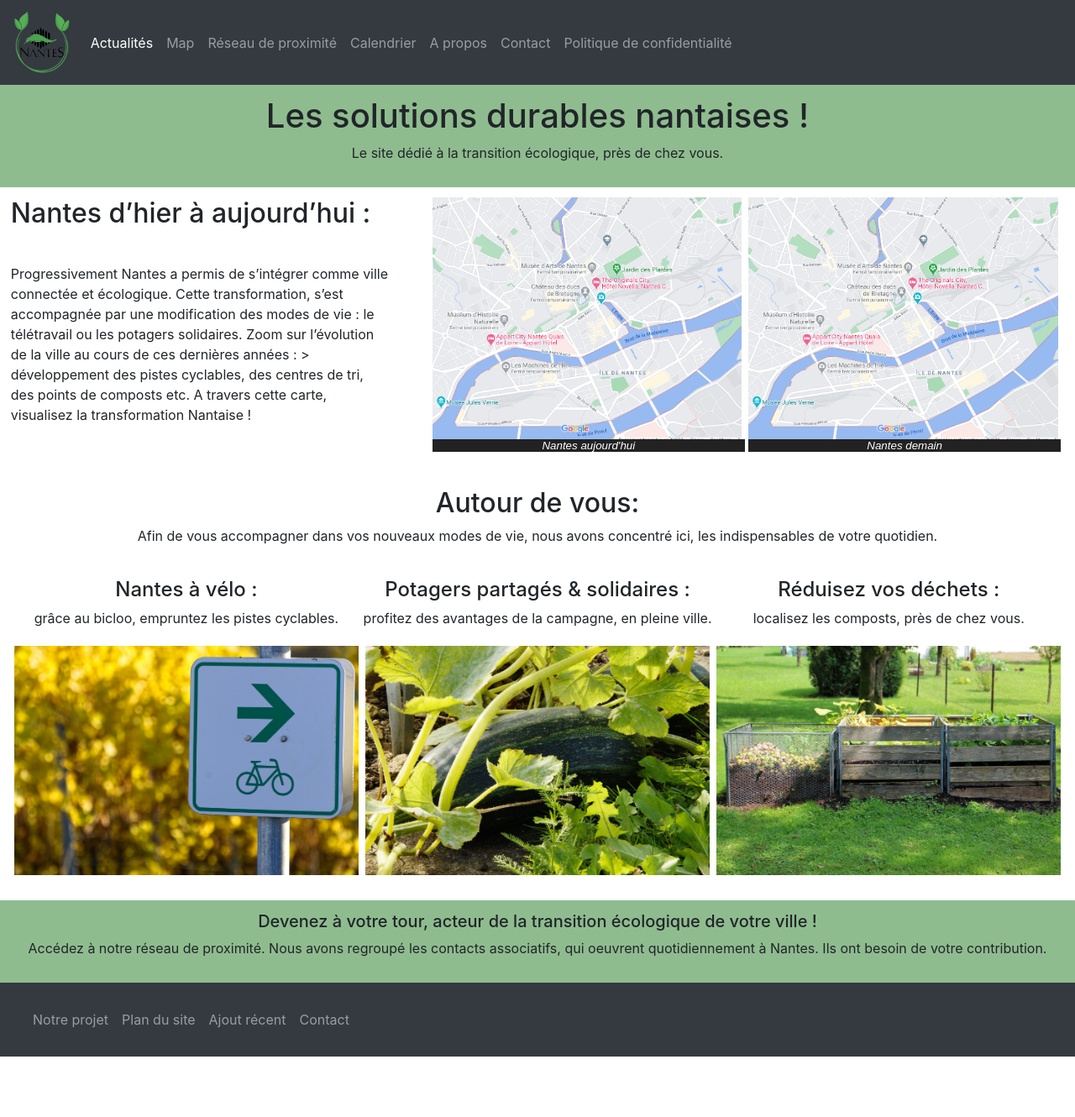
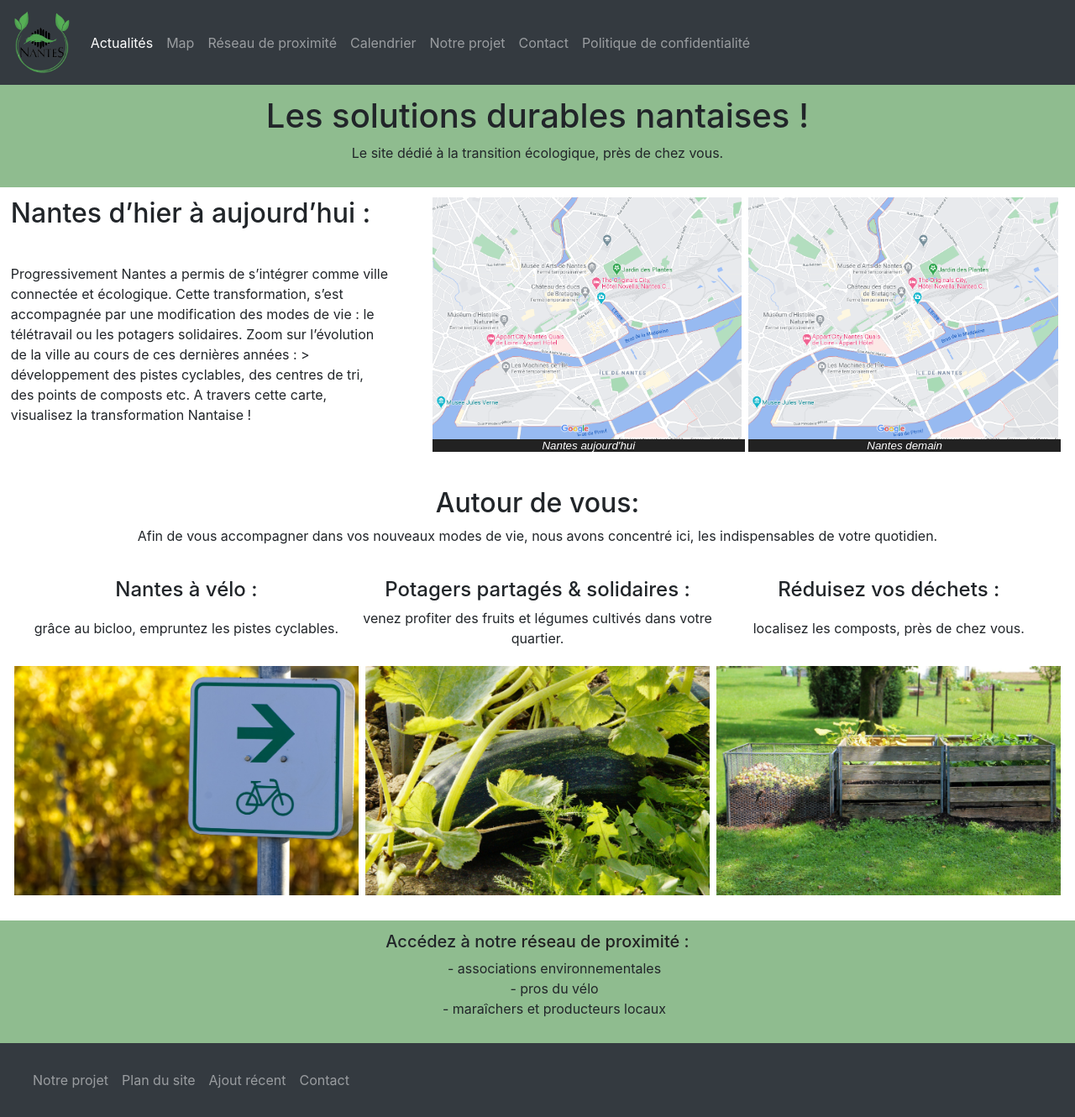
Before and after one commit to Jterom/Workshop2020, a PHP site: page / in a window 1280 px wide. Shown: the whole page at 84% size. Before the commit the page ends 1258 px from the top, so only its background shows below. Run offline with PHP 8.4, Linux system fonts and the light colour scheme; some libraries are stand-ins or nearby versions.

```diff
--- a/association.php
+++ b/association.php
@@ -24,6 +24,9 @@
         });
 
     </script>
+
+
+    <a href="contact.php"> <button>Soumettre un contact</button> </a>
 
 <div class="search">
     <input type="search" id="site-search">
--- a/index.php
+++ b/index.php
@@ -37,7 +37,7 @@
     <p id="velo_resume">grâce au bicloo, empruntez les pistes cyclables. </p>
     <img src="src/ressources/velo.jpg" id="velo_img">
     <h4 id="potager_title">Potagers partagés & solidaires :</h4>
-    <p id="potager_resume">profitez des avantages de la campagne, en pleine ville.</p>
+    <p id="potager_resume">venez profiter des fruits et légumes cultivés dans votre quartier.</p>
     <img src="src/ressources/potager.jpg" id="potager_img">
     <h4 id="compost_title">Réduisez vos déchets :</h4>
     <p id="compost_resume">   localisez les composts, près de chez vous. </p>
@@ -45,8 +45,12 @@
 </div>
 
 <div class="all_actors">
-    <h5 id="actors_title">Devenez à votre tour, acteur de la transition écologique de votre ville !</h5>
-    <p id="actors_resume">Accédez à notre réseau de proximité. Nous avons regroupé les contacts associatifs, qui oeuvrent quotidiennement à Nantes. Ils ont besoin de votre contribution. </p>
+    <h5 id="actors_title">Accédez à notre <a href="association.php" style="text-decoration: none;color: #222222">réseau de proximité :</a> </h5>
+        <ul>
+        <li>- associations environnementales</li>
+        <li>- pros du vélo</li>
+        <li>- maraîchers et producteurs locaux</li>
+    </ul>
 </div>
 </body>
 </html>
--- a/parts/header.php
+++ b/parts/header.php
@@ -9,7 +9,7 @@
             <a class="nav-item nav-link" href="map.php">Map</a>
             <a class="nav-item nav-link" href="association.php">Réseau de proximité</a>
             <a class="nav-item nav-link" href="calendrier.php">Calendrier</a>
-            <a class="nav-item nav-link" href="a-propos.php">A propos</a>
+            <a class="nav-item nav-link" href="a-propos.php">Notre projet</a>
             <a class="nav-item nav-link" href="contact.php">Contact</a>
             <a class="nav-item nav-link" href="politique_conf.php">Politique de confidentialité</a>
         </div>
--- a/src/css/association.css
+++ b/src/css/association.css
@@ -11,23 +11,22 @@ head{
 
 /*Partie de recherche*/
 .search{
-    margin: auto;
     width: 100%;
     padding-top: 3%;
     padding-bottom: 5%;
-    grid-row-start: 2;
+    grid-row-start: 3;
     text-align: center;
 }
 
 /*Partie Filtre*/
 #filtre_title{
-    grid-row-start: 3;
+    grid-row-start: 4;
     text-align: center;
 
 }
 .filtrecheck{
     padding: 2%;
-    grid-row-start: 4;
+    grid-row-start: 5;
     display: grid;
     grid-template-columns: 10% auto auto auto auto auto auto 10%;
     background-color: darkseagreen;
--- a/src/css/index.css
+++ b/src/css/index.css
@@ -14,7 +14,7 @@ head{
     display: grid;
     grid-template-rows: auto auto ;
     background-color: darkseagreen;
-
+    text-align: center;
 }
 
 .title>h1{
@@ -132,5 +132,9 @@ head{
     grid-template-rows: auto auto;
     text-align: center;
     background-color: darkseagreen;
+}
 
+a{
+    text-decoration: none;
+    color: #222222;
 }
```
Also changed, not shown: contact.php (added, +7 -0 lines), src/ressources/marché.jpg (added).
